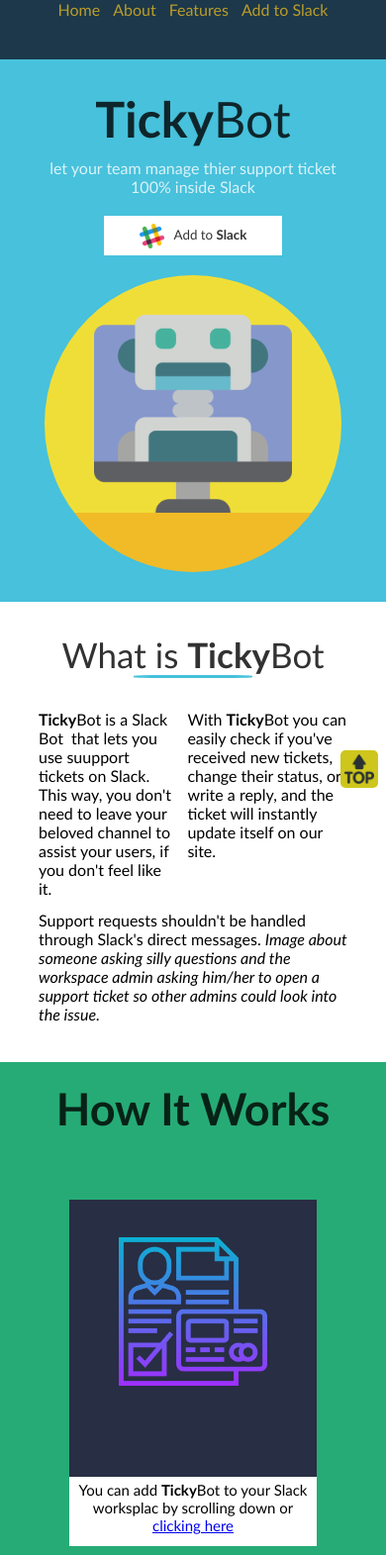
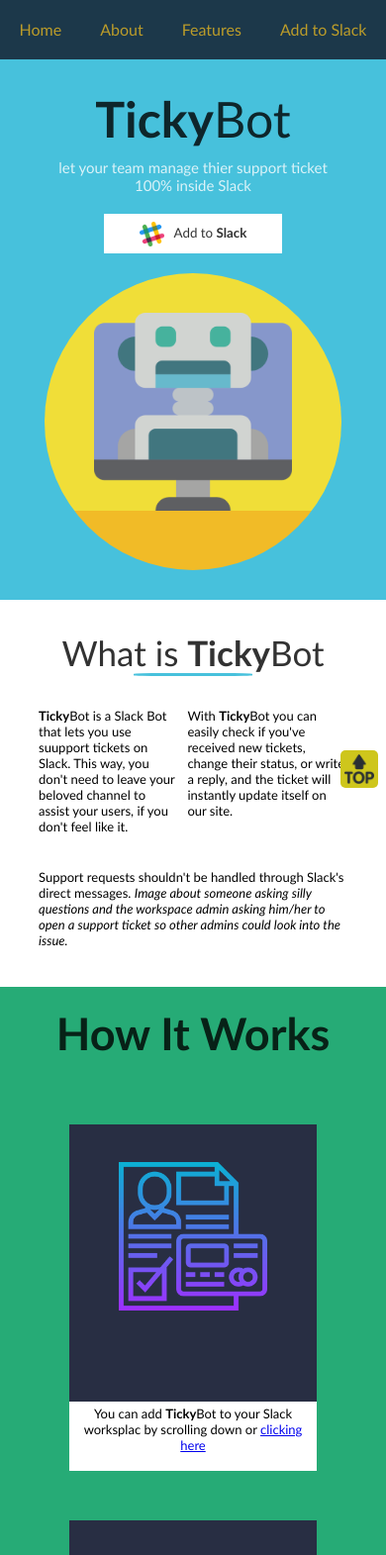
Before and after one commit to Oriz-p/tickybot, a plain HTML site: page index.html in a window 390 px wide. Shown: the top 1571 px of the page at 99% size. Drawn offline with Linux system fonts and the light colour scheme.

Commit message:
media screens added

```diff
--- a/index.css
+++ b/index.css
@@ -21,6 +21,9 @@
     margin:auto;
     list-style:none;
     justify-content: space-between;
+}
+nav > ul > li{
+    margin:20px 0;
 }
 nav > ul > li>a{
     color:#BB9C2A;
@@ -57,6 +60,7 @@
 .tickybot p:nth-child(2){
     color:white;
     opacity:0.8;
+    font-size:15px;
 }
 .tickybot button{
     background:white;
@@ -274,6 +278,18 @@
 .pages{
     width:90%;
 }
+.white-background >p{
+    font-size:13px;
+}
+.page span p{
+    font-size:13px;
+}
+.linear-grey p{
+   font-size:13px;
+}
+footer p{
+    font-size:10px;
+}
 }
 @media screen and (max-width:645px){
 .pages{
@@ -307,3 +323,8 @@
     margin-right:0;
 }
 }
+@media screen and (max-width:500px){
+nav > ul{
+    width:90%;
+}
+}
```
